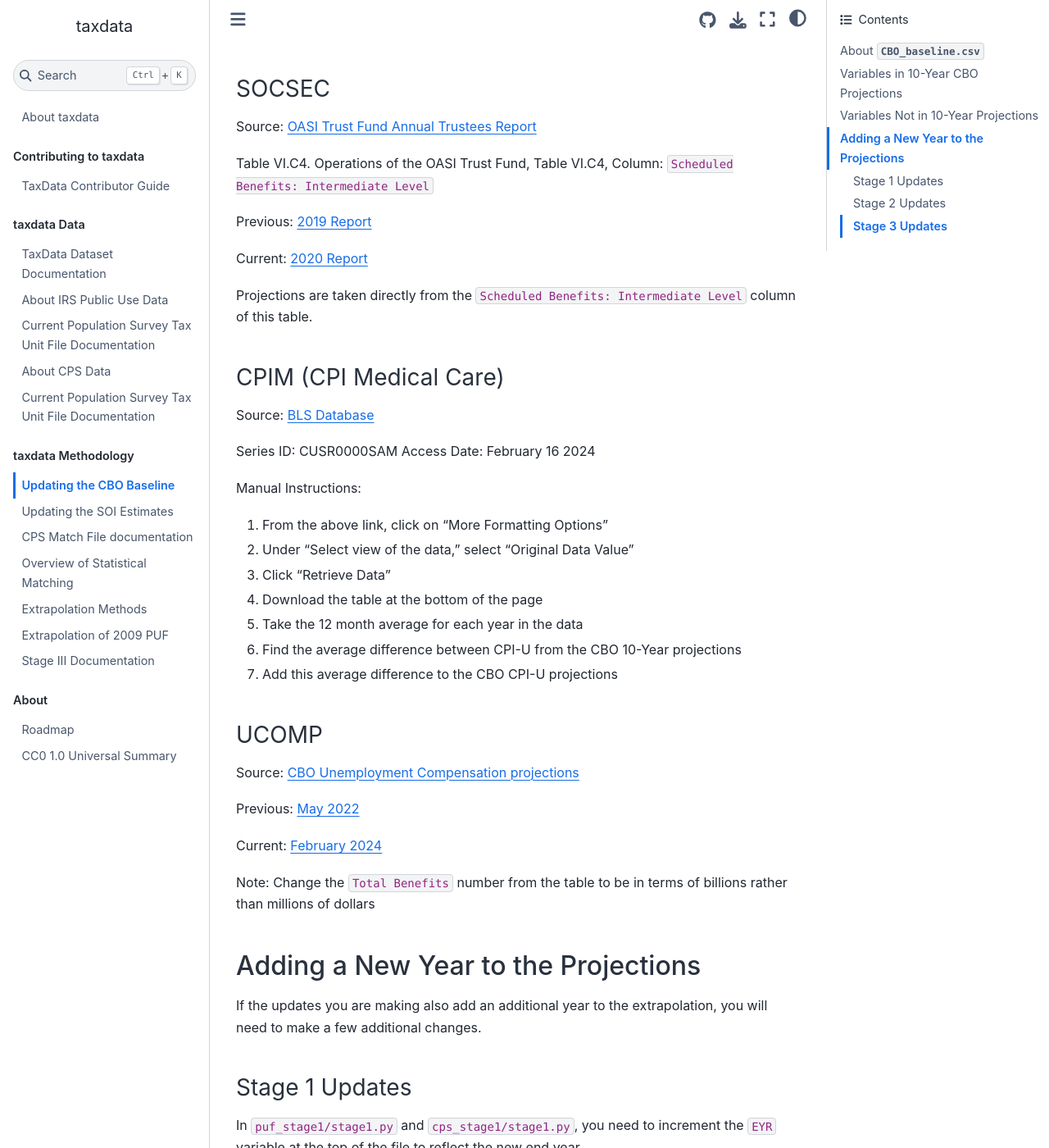
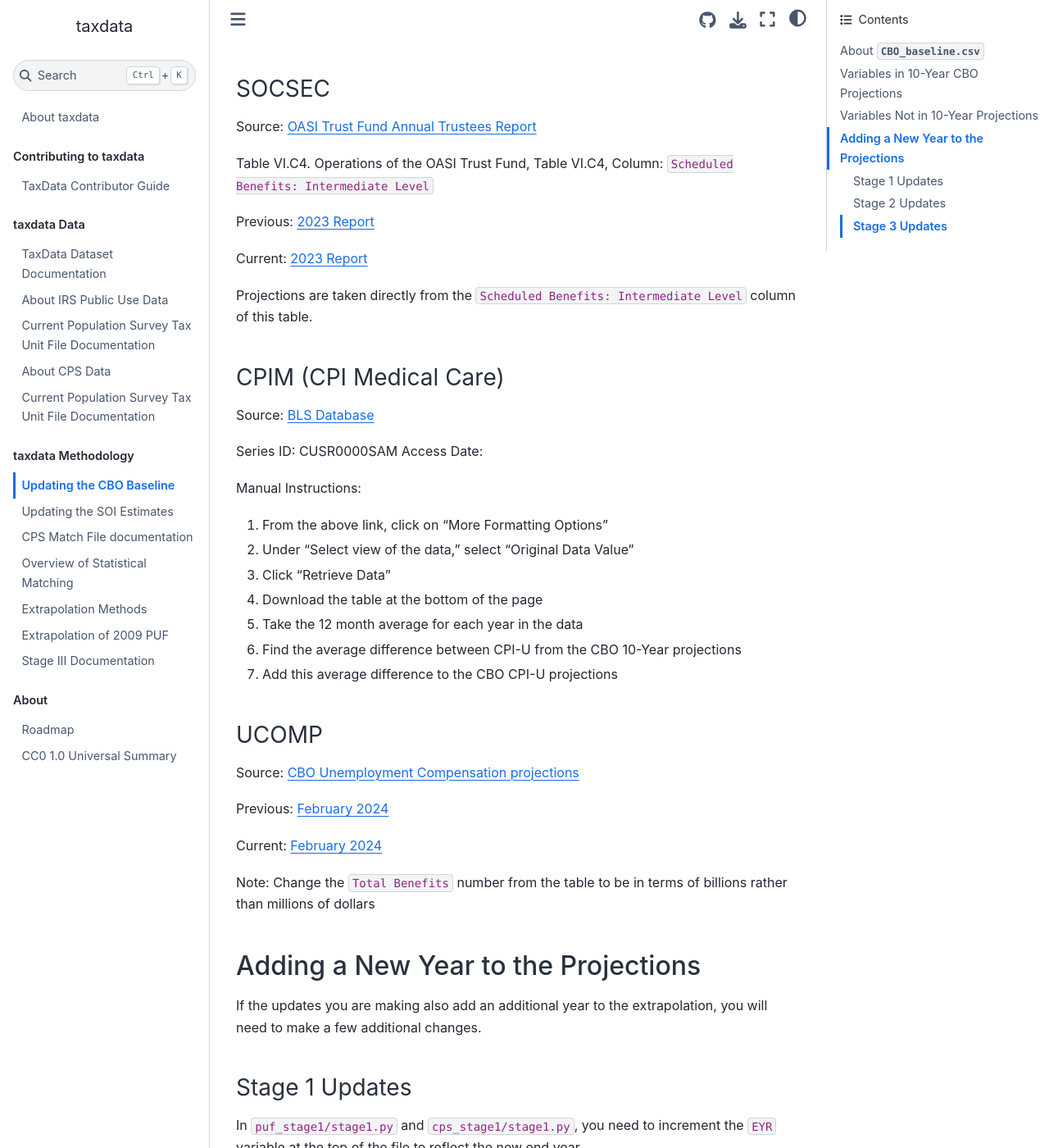
Before and after one commit to PSLmodels/taxdata, a Jupyter Book: the page built from docs/book/content/methods/CBO_Baseline_Updating_Instructions.md, in a window 1280 px wide and 1400 px high, scrolled down 2452 px. Shown: the whole window at 82% size. Built offline with Jupyter Book 1.0.4 settings and Sphinx 7.4.7 and the Sphinx Book theme 1.1.4, drawn with Linux system fonts in a browser that asks for light colours; pages that are not in the unit, such as notebooks, are missing from menus.

Commit message:
update socsec and uncomp

```diff
--- a/docs/book/content/methods/CBO_Baseline_Updating_Instructions.md
+++ b/docs/book/content/methods/CBO_Baseline_Updating_Instructions.md
@@ -96,9 +96,9 @@ Source: [OASI Trust Fund Annual Trustees Report](https://www.ssa.gov/oact/TR/)
 Table VI.C4. Operations of the OASI Trust Fund, Table VI.C4, Column:
 `Scheduled Benefits: Intermediate Level`
 
-Previous: [2019 Report](https://www.ssa.gov/oact/TR/2019/tr2019.pdf)
+Previous: [2023 Report](https://www.ssa.gov/oact/TR/2023/VI_C_SRfyproj.html)
 
-Current: [2020 Report](https://www.ssa.gov/oact/TR/2020/VI_C_SRfyproj.html)
+Current: [2023 Report](https://www.ssa.gov/oact/TR/2023/VI_C_SRfyproj.html)
 
 Projections are taken directly from the `Scheduled Benefits: Intermediate Level`
 column of this table.
@@ -108,7 +108,7 @@ column of this table.
 Source: [BLS Database](http://data.bls.gov/timeseries/CUSR0000SAM?output_view=pct_1mth)
 
 Series ID: CUSR0000SAM
-Access Date: February 16 2024
+Access Date:
 
 Manual Instructions:
 
@@ -124,7 +124,7 @@ Manual Instructions:
 
 Source: [CBO Unemployment Compensation projections](https://www.cbo.gov/about/products/baseline-projections-selected-programs#24)
 
-Previous: [May 2022](https://www.cbo.gov/system/files/2022-05/51316-2022-05-unemployment.xlsx)
+Previous: [February 2024](https://www.cbo.gov/system/files/2024-02/51316-2024-02-unemployment.xlsx)
 
 Current: [February 2024](https://www.cbo.gov/system/files/2024-02/51316-2024-02-unemployment.xlsx)
 
```
Also changed, not shown: 2 other files.
